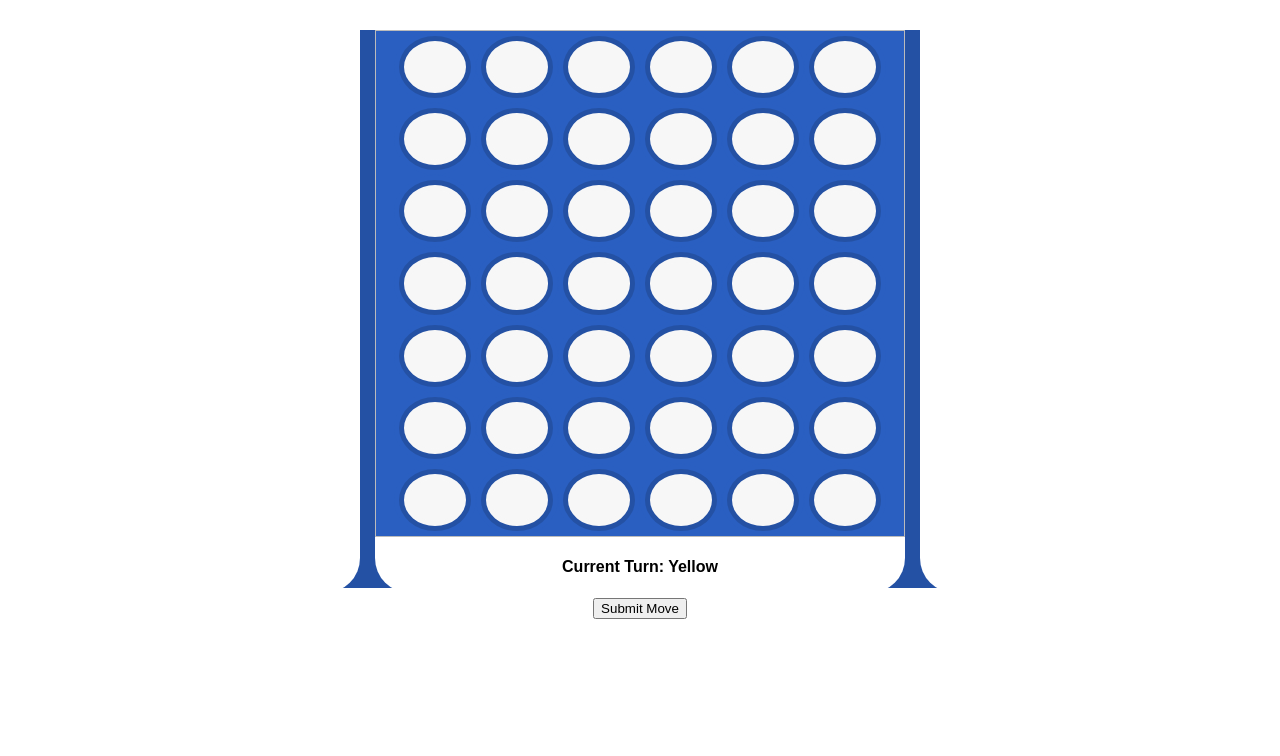
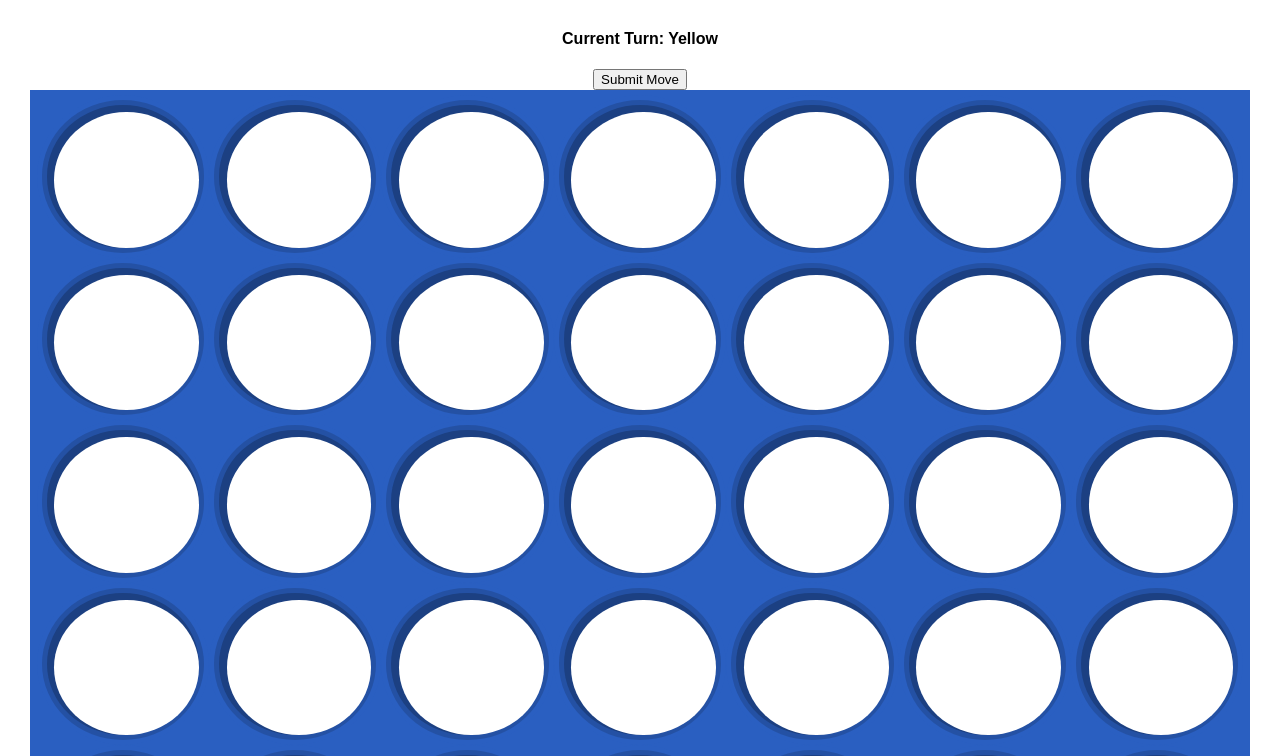
Before and after one commit to c-holmes/react-connect-four, a React (Create React App) app: page / in a window 1280 px wide. Shown: the top 756 px of the page. Built offline with nearby package versions, Linux system fonts and the light colour scheme.

Commit message:
add styling

```diff
--- a/public/style.css
+++ b/public/style.css
@@ -12,9 +12,7 @@ body {
 .grid {
   width: 100%;
   display: inline-block;
-  border: 1px solid #bbb;
-  padding: 5px;
-  max-width: 500px; }
+  padding: 5px; }
 
 .column {
   width: 16.5%;
@@ -25,24 +23,76 @@ body {
   border-radius: 0;
   border-style: none;
   background: #f7f7f7;
-  border: 1px solid #ddd;
   margin: 0px;
-  outline: none; }
+  outline: none;
+  border: 5px solid #f7f7f7; }
   .square button.active.player-0 {
-    background: yellow; }
+    background: yellow;
+    border: 5px solid #dbdb00; }
   .square button.active.player-1 {
-    background: red; }
+    background: red;
+    border: 5px solid #db0000; }
   .square button.active.winning-square {
-    background: #12ff12; }
+    background: #12ff12;
+    border: 5px solid #00ed00; }
 
 .grid .heading, .grid .square button {
   font-size: 0; }
 
+.board {
+  max-width: 560px;
+  width: 100%;
+  position: relative;
+  padding: 0 15px;
+  margin: 0 auto;
+  box-sizing: border-box; }
+  .board .leg {
+    position: absolute;
+    height: 110%;
+    width: 15px;
+    background: #2451a4;
+    top: 0px; }
+    .board .leg.left {
+      left: 0; }
+    .board .leg.right {
+      right: 0; }
+    .board .leg .base {
+      width: 100px;
+      height: 47px;
+      position: absolute;
+      bottom: 0;
+      right: -50px;
+      background: #2451a4; }
+      .board .leg .base:after {
+        content: "";
+        display: block;
+        width: 58px;
+        height: 52px;
+        background: #fff;
+        border-radius: 0 0 35px;
+        left: -23px;
+        bottom: -5px;
+        position: absolute; }
+      .board .leg .base:before {
+        content: "";
+        display: block;
+        width: 58px;
+        height: 52px;
+        background: #fff;
+        border-radius: 0 0 0 35px;
+        right: -8px;
+        bottom: -5px;
+        position: absolute; }
+
 .grid {
-  background: #2a5fc1; }
+  background: #2a5fc1;
+  box-sizing: border-box; }
   .grid .square {
     font-size: 0;
-    padding: 5px 10px; }
+    padding: 5px;
+    border: 5px solid #2a5fc1;
+    border-radius: 50%;
+    background: #2451a4; }
     .grid .square button {
       width: 100%;
       height: auto;
--- a/src/App.js
+++ b/src/App.js
@@ -8,12 +8,13 @@ class App extends Component {
     super();
     this.state = {
       game: [
-        [null, null, null, null, null, null, null],
-        [null, null, null, null, null, null, null],
-        [null, null, null, null, null, null, null],
-        [null, null, null, null, null, null, null],
-        [null, null, null, null, null, null, null],
-        [null, null, null, null, null, null, null],
+        [null, null, null, null, null, null],
+        [null, null, null, null, null, null],
+        [null, null, null, null, null, null],
+        [null, null, null, null, null, null],
+        [null, null, null, null, null, null],
+        [null, null, null, null, null, null],
+        [null, null, null, null, null, null],
       ],
       player: 0,
       clicked: false,
@@ -68,16 +69,18 @@ class App extends Component {
   handleReset() {
     this.setState({
       game: [
-        [null, null, null, null, null, null, null],
-        [null, null, null, null, null, null, null],
-        [null, null, null, null, null, null, null],
-        [null, null, null, null, null, null, null],
-        [null, null, null, null, null, null, null],
-        [null, null, null, null, null, null, null],
+        [null, null, null, null, null, null],
+        [null, null, null, null, null, null],
+        [null, null, null, null, null, null],
+        [null, null, null, null, null, null],
+        [null, null, null, null, null, null],
+        [null, null, null, null, null, null],
+        [null, null, null, null, null, null],
       ],
       player: 0,
       clicked: false,
       winner: false,
+      winStats: false,
     })
   }
 
@@ -88,15 +91,15 @@ class App extends Component {
     }
     return (
       <div className="App">
-        <div className="board">
-          <div className="leg left"><div className="base"></div></div>
-          <Grid player={this.state.player} onClick={(i) => this.handleSquareClick(i)} game={this.state.game} winStats={this.state.winStats} />
-          <div className="leg right"><div className="base"></div></div>
-        </div>
         <div className="admin-prompt">
           <h4>Current Turn: {(this.state.player) ? "Red" : "Yellow"}</h4>
           <button className="submit" onClick={() => this.handleSubmitMove()} >Submit Move</button>
           {winMessage}
+        </div>
+        <div className="board">
+          <div className="leg left"><div className="base"><div className="corner"></div></div></div>
+          <Grid player={this.state.player} onClick={(i) => this.handleSquareClick(i)} game={this.state.game} winStats={this.state.winStats} />
+          <div className="leg right"><div className="base"><div className="corner"></div></div></div>
         </div>
       </div>
     );
@@ -105,13 +108,13 @@ class App extends Component {
   isGameFinished(gameArray, player){
     const winNum = 4;
     let winner = false;
-    let vertPiecesArray = [null,null,null,null,null,null,null];
+    let vertPiecesArray = [null,null,null,null,null,null];
     let vertWinArray = [[],[]];
-    let horsPiecesArray = [null,null,null,null,null,null,null,null];
+    let horsPiecesArray = [null,null,null,null,null,null,null];
     let horsWinArray = [[],[]];
-    let ttbDiagPiecesArray = [null,null,null,null,null,null,null];
+    let ttbDiagPiecesArray = [null,null,null,null,null,null];
     let ttbDiagWinArray = [[],[]];
-    let bttDiagPiecesArray = [null,null,null,null,null,null,null];
+    let bttDiagPiecesArray = [null,null,null,null,null,null];
     let bttDiagWinArray = [[],[]];
 
     function checkForVerticalWin(pieceValue, pieceIndex, columnIndex, player) {
--- a/src/Column.js
+++ b/src/Column.js
@@ -19,7 +19,6 @@ class Column extends Component {
 					{this.renderSquare(3)}
 					{this.renderSquare(4)}
 					{this.renderSquare(5)}
-					{this.renderSquare(6)}
 				</div>
 			</div>
 		)
--- a/src/Grid.js
+++ b/src/Grid.js
@@ -17,6 +17,7 @@ class Grid extends Component {
 				{this.renderColumn(3)}
 				{this.renderColumn(4)}
 				{this.renderColumn(5)}
+				{this.renderColumn(6)}
 			</div>
 		)
 	}
--- a/src/Square.js
+++ b/src/Square.js
@@ -19,12 +19,10 @@ class Square extends Component {
 					className += " winning-square";
 				}
 			});
+		} else {
+			className += " standard";
 		}
 		return className;
-	}
-
-	checkIfWinningSquare(columnIndex, index, winStats) {
-
 	}
 
 	render() {
--- a/src/styles/_app.scss
+++ b/src/styles/_app.scss
@@ -19,33 +19,31 @@ body {
 }
 
 .column{
-  width:16.5%;
+  width:14.25%;
   display: inline-block;
 }
 
-.square{
-  button{
-    width: 100%;
-    border-radius: 0;
-    border-style: none;
+.admin-prompt{
+  margin-bottom: 20px;
+
+  h4{
+    display: inline-block;
+    vertical-align: middle;
+    margin-right: 30px;
+    font-weight: 400;
+  }
+
+  .submit{
+    font-size: 14px;
+    padding: 7px 15px;
+    color: #000;
     background: #f7f7f7;
-    margin: 0px;
-    outline: none;
-    border: 5px solid #f7f7f7;
+    border-radius: 0px;
+    border: 1px solid darken(#f7f7f7, 20%);
+    cursor: pointer;
 
-    &.active.player-0{
-      background: yellow;
-      border: 5px solid darken(yellow, 7%);
-    }
-
-    &.active.player-1{
-      background: red;
-      border: 5px solid darken(red, 7%);
-    }
-
-    &.active.winning-square{
-      background: #12ff12;
-      border: 5px solid darken(#12ff12, 7%);
+    &:hover{
+      background: darken(#f7f7f7, 5%);
     }
   }
 }
--- a/src/styles/_board.scss
+++ b/src/styles/_board.scss
@@ -11,7 +11,7 @@
   	height: 110%;
   	width: 15px;
   	background: darken(#2a5fc1, 7%);
-  	top: 0px;
+  	top: -2px;
 
   	&.left{
   		left: 0;
@@ -19,38 +19,70 @@
 
   	&.right{
   		right: 0;
+      box-shadow: 5px 0px 0px darken(#2a5fc1, 22%);
+      z-index: 10;
+
+      &:after{
+        content: "";
+        top: 0;
+        width: 0;
+        height: 0;
+        position: absolute;
+        right: -5px;
+        border-left: 5px solid transparent;
+        border-right: 0px solid transparent;
+        border-top: 5px solid #fff;
+      }
   	}
 
   	.base{
-  		width: 100px;
-  		height: 47px;
+  		width: 0px;
+  		height: 0px;
   		position: absolute;
   		bottom: 0;
-  		right: -50px;
-  		background: darken(#2a5fc1, 7%);
 
   		&:after {
         content: "";
-  			display: block;
-  			width: 58px;
-  			height: 52px;
-  			background: #fff;
-  			border-radius: 0 0 35px;
-  			left: -23px;
-  			bottom: -5px;
+        width: 0px;
+        height: 0px;
         position: absolute;
+        bottom: 0;
+        right: -41px;
+        border-left: 0px solid transparent;
+        border-right: 26px solid transparent;
+        border-bottom: 315px solid darken(#2a5fc1, 22%);
       }
 
   		&:before {
         content: "";
-  			display: block;
-  			width: 58px;
-  			height: 52px;
-  			background: #fff;
-  			border-radius: 0 0 0 35px;
-  			right: -8px;
-  			bottom: -5px;
+        width: 0px;
+        height: 0px;
         position: absolute;
+        bottom: 0;
+        right: -15px;
+        border-left: 10px solid transparent;
+        border-right: 12px solid transparent;
+        border-bottom: 235px solid darken(#2a5fc1, 7%);
+  		}
+
+      .corner{
+        width: 0px;
+        height: 0px;
+        position: absolute;
+        bottom: 0;
+
+        &:after {
+          content: "";
+          width: 0px;
+          height: 0px;
+          position: absolute;
+          bottom: 0;
+          right: -41px;
+          border-left: 26px solid transparent;
+          border-right: 0px solid transparent;
+          border-bottom: 50px solid #fff;
+          z-index: 9;
+        }
       }
   	}
   }
@@ -59,24 +91,7 @@
 .grid{
 	background: #2a5fc1;
 	box-sizing:border-box;
-
-	.square{
-		font-size: 0;
-		padding: 5px;
-		border: 5px solid #2a5fc1;
-		border-radius: 50%;
-		background: darken(#2a5fc1, 7%);
-
-		button{
-			width: 100%;
-			height: auto;
-			border-radius: 50%;
-
-			&:after {
-			  padding-top: 100%;
-			  display: block;
-			  content: '';
+  position: relative;
+  z-index: 9;
+  border-bottom: 3px solid darken(#2a5fc1, 22%);
 }
-		}
-	}
-}
--- /dev/null
+++ b/src/styles/_square.scss
@@ -0,0 +1,73 @@
+.square{
+	font-size: 0;
+	padding: 5px;
+
+  button{
+    width: 100%;
+    border-radius: 0;
+    border-style: none;
+    background: darken(#2a5fc1, 15%);
+    margin: 0px;
+    outline: none;
+		border-radius: 50%;
+    position: relative;
+
+    &:before {
+      content: "";
+      background: #fff;
+      position: absolute;
+      width: 95%;
+      height: 95%;
+      left: 5%;
+      top: 5%;
+      border-radius: 50%;
+      cursor: pointer;
+    }
+
+		&:after {
+		  padding-top: 102%;
+		  display: block;
+		  content: '';
+		}
+
+		&.active{
+			&:before{
+				content: "";
+				position: absolute;
+				width: 99%;
+				height: 99%;
+				left: 1%;
+				top: 1%;
+				box-sizing: border-box;
+			}
+		}
+
+    &.active.player-0{
+      &:before {
+        content: "";
+        background: yellow;
+        position: absolute;
+        border: 7px solid darken(yellow, 7%);
+      }
+    }
+
+    &.active.player-1{
+      &:before {
+        content: "";
+        background: red;
+        position: absolute;
+        border: 7px solid darken(red, 7%);
+      }
+    }
+
+    &.active.winning-square{
+    	&:before {
+    	  content: "";
+    	  background: #12ff12;
+    	  position: absolute;
+    	  border: 7px solid darken(#12ff12, 7%);
+    	  box-sizing: border-box;
+    	}
+    }
+  }
+}
--- a/src/styles/style.scss
+++ b/src/styles/style.scss
@@ -1,2 +1,3 @@
 @import './app';
 @import './board';
+@import './square';
```
Also changed, not shown: public/bundle.js. Lines whose indentation alone changed are shown as unchanged.
